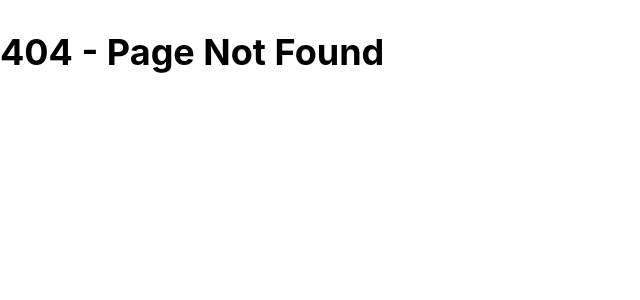
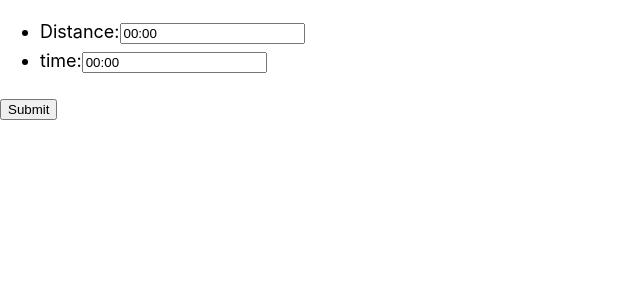
Before and after one commit to jaymagrob/running-calculator, a Next.js app: page /pace/split-pace in a window 1280 px wide. Before the commit this address had no page. Shown: the top 300 px of the page, without its empty margins (0-640 px from the left). Built offline with nearby package versions, Linux system fonts and the light colour scheme.

Commit message:
Run-3, split page create: (partial)

```diff
--- /dev/null
+++ b/pages/pace/split-pace.js
@@ -0,0 +1,37 @@
+import React, { useState } from 'react'
+import Autocomplete from '@mui/material/Autocomplete';
+
+export default function splitPace() {
+const [distance, setDistance ] = useState('00:00');
+const [time, setTime ] = useState('00:00');
+const [pace, paceTime ] = useState([]);
+
+  function onSubmit(e) {
+    e.preventDefault()
+
+    const [minute, seconds] = time.split(':')
+    const milli = (minute * 60 * 1000) + seconds * 1000;
+    const newDistance = distance / 1000;
+    console.log(milli)
+
+
+  }
+  return (
+    <>
+      <form onSubmit={onSubmit}>
+        <ul>
+        <li>
+            <label htmlFor="distance">Distance:</label>
+            <input type="text" id="distance" name="pace_distance" value={distance} onChange={e => setDistance(e.value)}/>
+          </li>
+          <li>
+            <label htmlFor="time">time:</label>
+            <input type="text" id="time" name="pace_time" value={time} onChange={setTime}/>
+          </li>
+        </ul>
+        <input type="submit" value="Submit"/>
+      </form>
+    </>
+  )
+
+}
```
